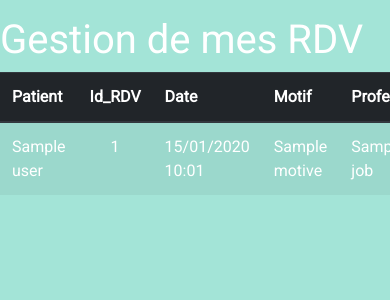
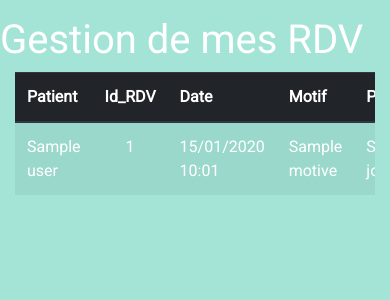
Before and after one commit to JulesAllamigeon/projetCertification, a Symfony app: template templates/admin/index.html.twig in a window 390 px wide; the page is wider, and only the part inside the window is pictured. Shown: the part 72-372 px from the top of that part. Run offline with Twig, Linux system fonts and the light colour scheme; the template is opened without the code that fills it: most values are stand-ins (such as "Sample title", 1, 10 or a date in 2020); some libraries are stand-ins or nearby versions.

Commit message:
responsive

```diff
--- a/templates/admin/index.html.twig
+++ b/templates/admin/index.html.twig
@@ -5,8 +5,8 @@
     <h1 class="mt-3">Gestion de mes RDV</h1>
 
 
-
-        <table class="table table-striped">
+    <div class="col-12">
+        <table class="table table-responsive table-striped">
             <thead class="thead-dark">
             <tr>
                 <th scope="col">Patient</th>
@@ -58,6 +58,6 @@
             {% endfor %}
             </tbody>
         </table>
-
+    </div>
 
 {% endblock %}
--- a/templates/index/apropos.html.twig
+++ b/templates/index/apropos.html.twig
@@ -4,7 +4,7 @@
 
 {% block body %}
 
-    <div class="container">
+    <div class="container mb-5">
 
         <h1 class="my-5">A Propos :</h1>
 
--- a/templates/security/login.html.twig
+++ b/templates/security/login.html.twig
@@ -1,6 +1,7 @@
 {% extends 'base.html.twig' %}
 
 {% block body %}
+    <div class="container">
 
     <h1>Connexion</h1>
         <p class="text-center">Veuillez vous inscrire ou vous connecter pour prendre un rdv</p>
@@ -20,6 +21,6 @@
             </div>
 
         </form>
-
+</div><!--FIN CONTAINER-->
 
 {% endblock %}
```
Lines whose indentation alone changed are shown as unchanged.
